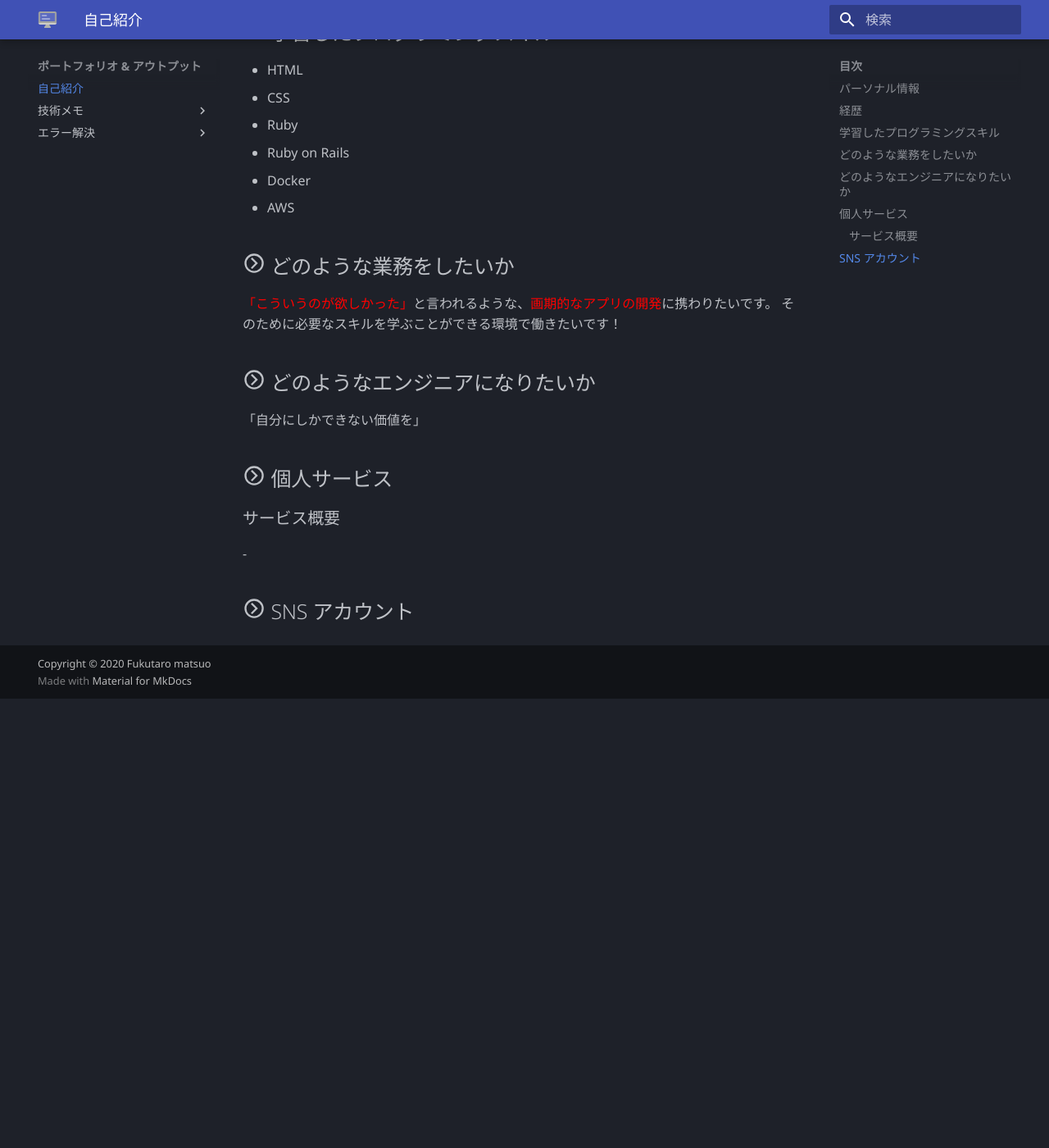
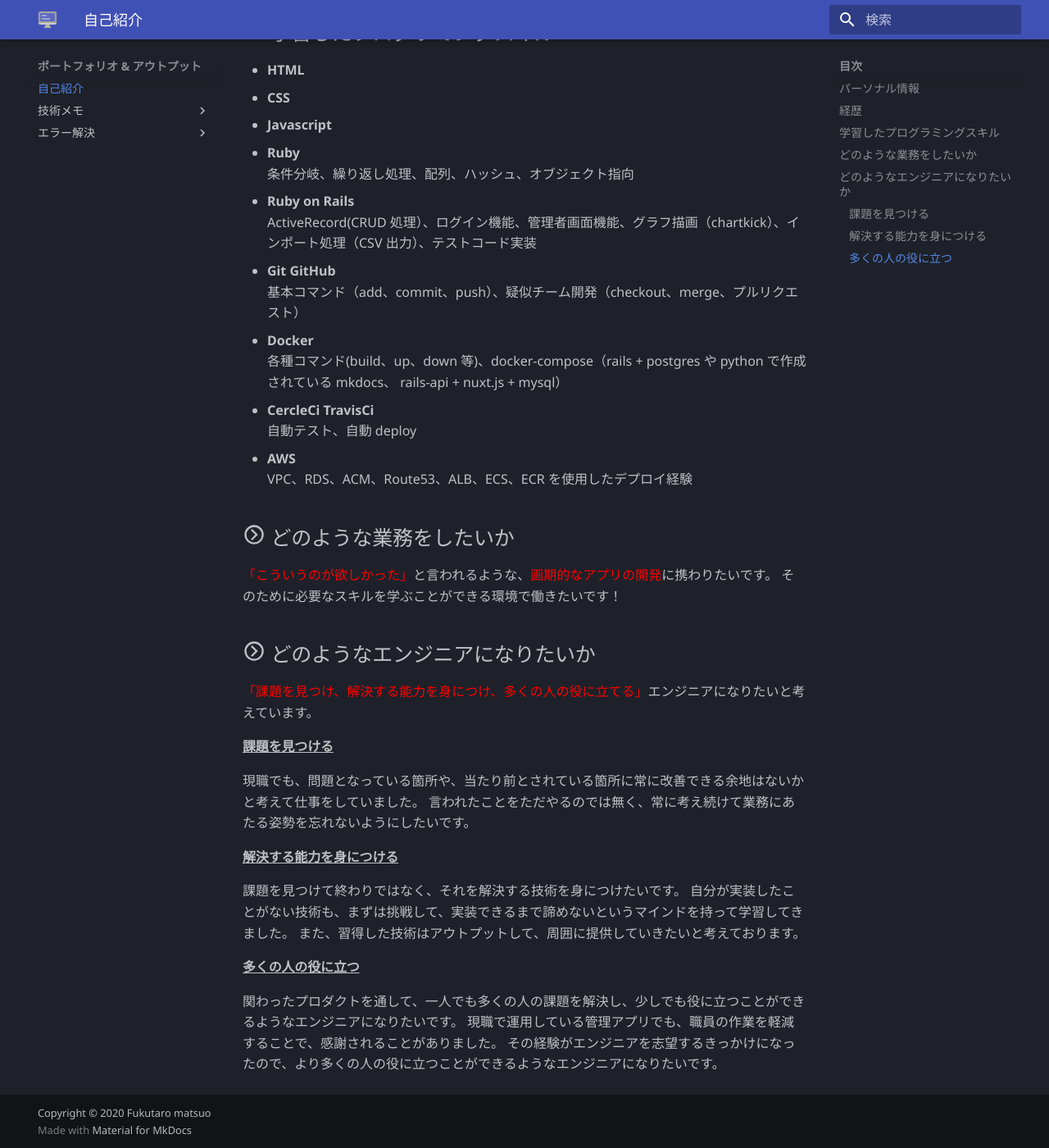
Before and after one commit to FukutaroMatsuo/my_portfolio, an MkDocs documentation site: the page built from docs/index.md, in a window 1280 px wide and 1400 px high, scrolled down 1625 px. Shown: the whole window at 82% size. Built offline with MkDocs 1.6.1 and Material for MkDocs 9.7.7, drawn with Linux system fonts in a browser that asks for light colours; before the commit the page ends 2477 px from its top, so only the background shows below that; some of the changed text lies outside the part shown.

Commit message:
index.md の編集

```diff
--- a/docs/index.md
+++ b/docs/index.md
@@ -30,9 +30,9 @@
 
 その結果、本来のリハビリ業務に充てられる時間が増え、入社 2 年目の年には年間患者数が<span style="color: red; ">前年比+15%</span>を達成し、月間の患者数は<span style="color: red; ">過去 1 位</span>を記録することができました。
 
-自分が知らない分野のことでも、食わず嫌いせずに<span style="color: red; ">継続して学ぶ習慣</span>がこのとき身につきました。
+自分が知らない分野のことでも、<span style="color: red; ">まずは挑戦</span>して、<span style="color: red; ">継続して学ぶ習慣</span>がこのとき身につきました。
 
-また、この実績が認められ、外来リハビリ部門の<span style="color: red; ">顧客と収益の管理</span>を任されました。
+また、この実績が認められ、外来リハビリ部門の顧客と収益の管理を任されました。
 
 管理も Excel で行っていたのですが、
 
@@ -44,21 +44,30 @@
 
 使用した職員から、嬉しい言葉をいただくことも多く、日々フィードバックをいただき、改善を重ねる経験もできました。
 
-<span style="color: red; ">普通はやろうと思わないような取り組みをやり遂げて、状況が好転する時に最も喜びを感じます。</span>
+普通はやろうと思わないような取り組みをやり遂げて、状況が好転する時に最も喜びを感じます。
 
 またこの経験がきっかけで、エンジニアという仕事に就きたいと強く思うようになり、現在転職活動中です。
 
-- 2020 年 3 月 退職予定
+- 2021 年 3 月 退職予定
 - 現在転職活動中
 
 ## :material-chevron-right-circle-outline: 学習したプログラミングスキル
 
-- HTML
-- CSS
-- Ruby
-- Ruby on Rails
-- Docker
-- AWS
+- **HTML**
+- **CSS**
+- **Javascript**
+- **Ruby**
+  条件分岐、繰り返し処理、配列、ハッシュ、オブジェクト指向
+- **Ruby on Rails**
+  ActiveRecord(CRUD 処理）、ログイン機能、管理者画面機能、グラフ描画（chartkick）、インポート処理（CSV 出力）、テストコード実装
+- **Git GitHub**
+  基本コマンド（add、commit、push）、疑似チーム開発（checkout、merge、プルリクエスト）
+- **Docker**
+  各種コマンド(build、up、down 等)、docker-compose（rails + postgres や python で作成されている mkdocs、 rails-api + nuxt.js + mysql）
+- **CercleCi TravisCi**
+  自動テスト、自動 deploy
+- **AWS**
+  VPC、RDS、ACM、Route53、ALB、ECS、ECR を使用したデプロイ経験
 
 ## :material-chevron-right-circle-outline: どのような業務をしたいか
 
@@ -67,12 +76,21 @@
 
 ## :material-chevron-right-circle-outline: どのようなエンジニアになりたいか
 
-「自分にしかできない価値を」
+<span style="color: red; ">「課題を見つけ、解決する能力を身につけ、多くの人の役に立てる」</span>エンジニアになりたいと考えています。
 
-## :material-chevron-right-circle-outline: 個人サービス
+#### ^^課題を見つける^^
 
-### サービス概要
+現職でも、問題となっている箇所や、当たり前とされている箇所に常に改善できる余地はないかと考えて仕事をしていました。
+言われたことをただやるのでは無く、常に考え続けて業務にあたる姿勢を忘れないようにしたいです。
 
--
+#### ^^解決する能力を身につける^^
 
-## :material-chevron-right-circle-outline: SNS アカウント
+課題を見つけて終わりではなく、それを解決する技術を身につけたいです。
+自分が実装したことがない技術も、まずは挑戦して、実装できるまで諦めないというマインドを持って学習してきました。
+また、習得した技術はアウトプットして、周囲に提供していきたいと考えております。
+
+#### ^^多くの人の役に立つ^^
+
+関わったプロダクトを通して、一人でも多くの人の課題を解決し、少しでも役に立つことができるようなエンジニアになりたいです。
+現職で運用している管理アプリでも、職員の作業を軽減することで、感謝されることがありました。
+その経験がエンジニアを志望するきっかけになったので、より多くの人の役に立つことができるようなエンジニアになりたいです。
--- a/mkdocs.yml
+++ b/mkdocs.yml
@@ -22,6 +22,7 @@
 markdown_extensions:
   - admonition
   - attr_list
+  - def_list
   - codehilite:
       guess_lang: false
   - toc:
@@ -30,6 +31,8 @@
   - pymdownx.emoji:
       emoji_index: !!python/name:materialx.emoji.twemoji
       emoji_generator: !!python/name:materialx.emoji.to_svg
+  - pymdownx.mark
+  - pymdownx.caret
 
 extra:
   search:
```
Also changed, not shown: other parts of docs/index.md (+1 -1 lines), docs/img/myphoto.jpg, docs/img/myphoto2.jpg (added).
